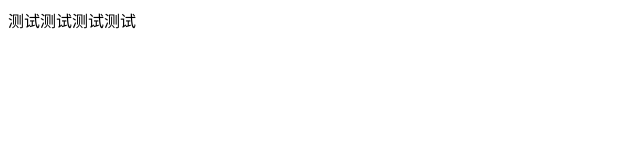
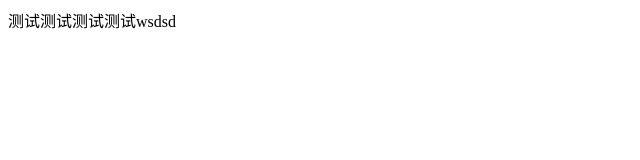
Before and after one commit to zonglushu/demo-test, a plain HTML site: page index.html in a window 1280 px wide. Shown: the full height of the page, 0-640 px from the left. Drawn offline with Linux system fonts and the light colour scheme.

Commit message:
Updated index.html
updated index.html description

```diff
--- a/index.html
+++ b/index.html
@@ -5,7 +5,7 @@
     <title>Title</title>
 </head>
 <body>
-<div>测试测试测试测试</div>
+<div>测试测试测试测试wsdsd</div>
 
 </body>
 </html>
```
